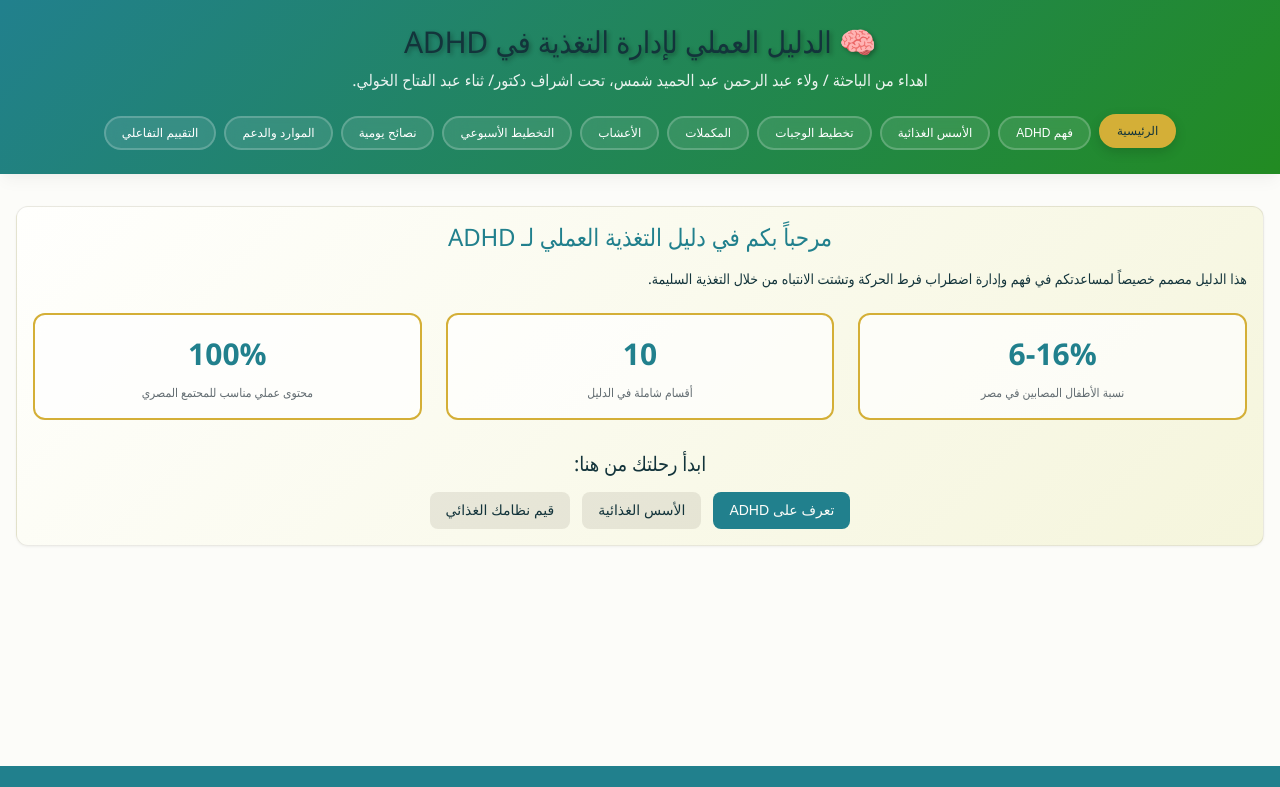
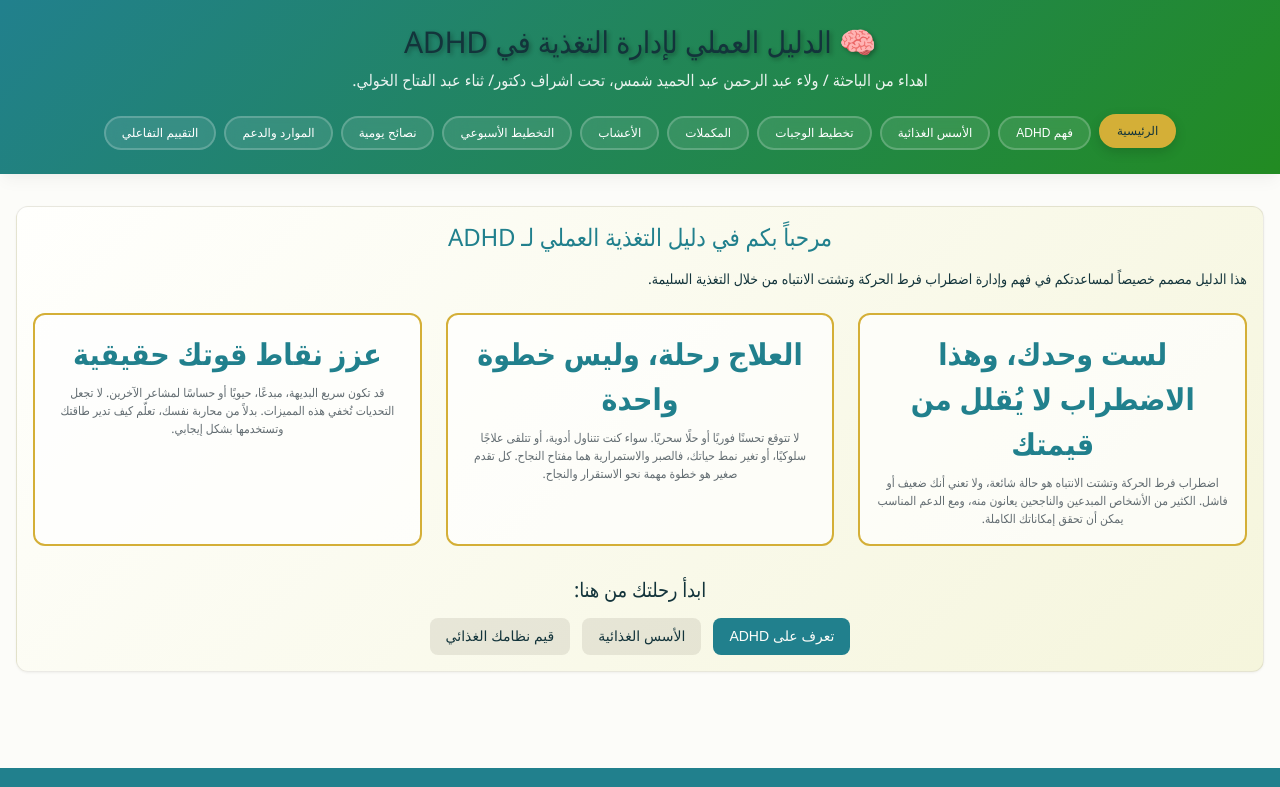
Before and after one commit to AbeerBakoush/ADHD, a plain HTML site: page index.html in a window 1280 px wide. Shown: the top 787 px of the page. Drawn offline with Linux system fonts and the light colour scheme.

Commit message:
Update index.html

```diff
--- a/index.html
+++ b/index.html
@@ -39,16 +39,20 @@
 
                         <div class="stats-grid">
                             <div class="stat-item">
-                                <div class="stat-number">6-16%</div>
-                                <div class="stat-label">نسبة الأطفال المصابين في مصر </div>
+                                <div class="stat-number"> لست وحدك، وهذا الاضطراب لا يُقلل من قيمتك </div>
+                                <div class="stat-label"> اضطراب فرط الحركة وتشتت الانتباه هو حالة شائعة، ولا تعني أنك ضعيف أو فاشل. الكثير من الأشخاص المبدعين والناجحين يعانون منه، ومع الدعم المناسب يمكن أن تحقق إمكاناتك الكاملة. </div>
                             </div>
                             <div class="stat-item">
-                                <div class="stat-number">10</div>
-                                <div class="stat-label">أقسام شاملة في الدليل</div>
+                                <div class="stat-number"> العلاج رحلة، وليس خطوة واحدة </div>
+                                <div class="stat-label"> لا تتوقع تحسنًا فوريًا أو حلًا سحريًا. سواء كنت تتناول أدوية، أو تتلقى علاجًا سلوكيًا، أو تغير نمط حياتك، فالصبر والاستمرارية هما مفتاح النجاح. كل تقدم صغير هو خطوة مهمة نحو الاستقرار والنجاح.
+
+ </div>
                             </div>
                             <div class="stat-item">
-                                <div class="stat-number">100%</div>
-                                <div class="stat-label">محتوى عملي مناسب للمحتمع المصري</div>
+                                <div class="stat-number"> عزز نقاط قوتك حقيقية  </div>
+                                <div class="stat-label"> قد تكون سريع البديهة، مبدعًا، حيويًا أو حساسًا لمشاعر الآخرين. لا تجعل التحديات تُخفي هذه المميزات. بدلاً من محاربة نفسك، تعلّم كيف تدير طاقتك وتستخدمها بشكل إيجابي.
+
+ </div>
                             </div>
                         </div>
 
@@ -109,8 +113,9 @@
 
                 <div class="card">
                     <div class="card__body">
-                        <h3>التحديات في المجتمع العربي</h3>
+                        <h3>التحديات في المجتمعات العربية</h3>
                         <ul class="challenges-list">
+                             <li>قلة الوعي بالصحة النفسية</li>
                             <li>وصمة العار المرتبطة بالصحة النفسية</li>
                             <li>اعتبار فرط النشاط سلوك طبيعي للأطفال</li>
                             <li>نقص الوعي بالاضطراب</li>
```
